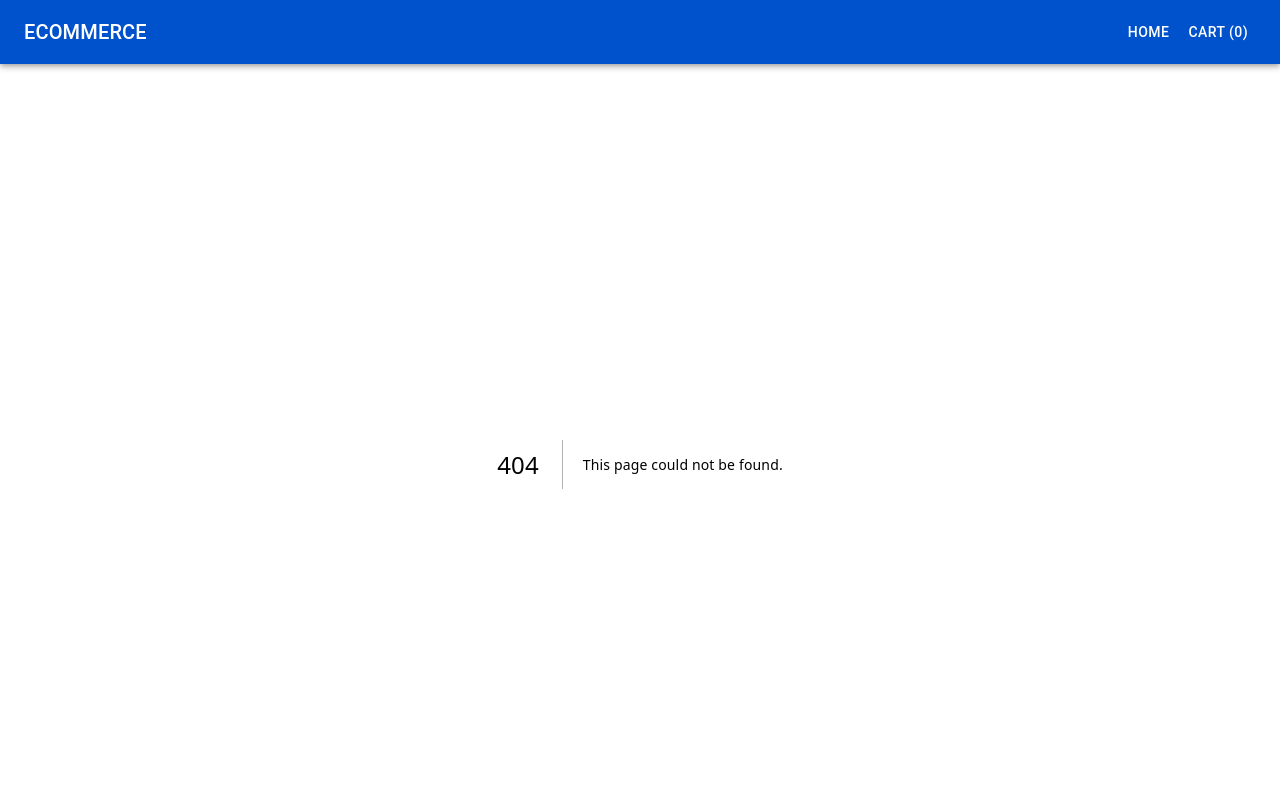
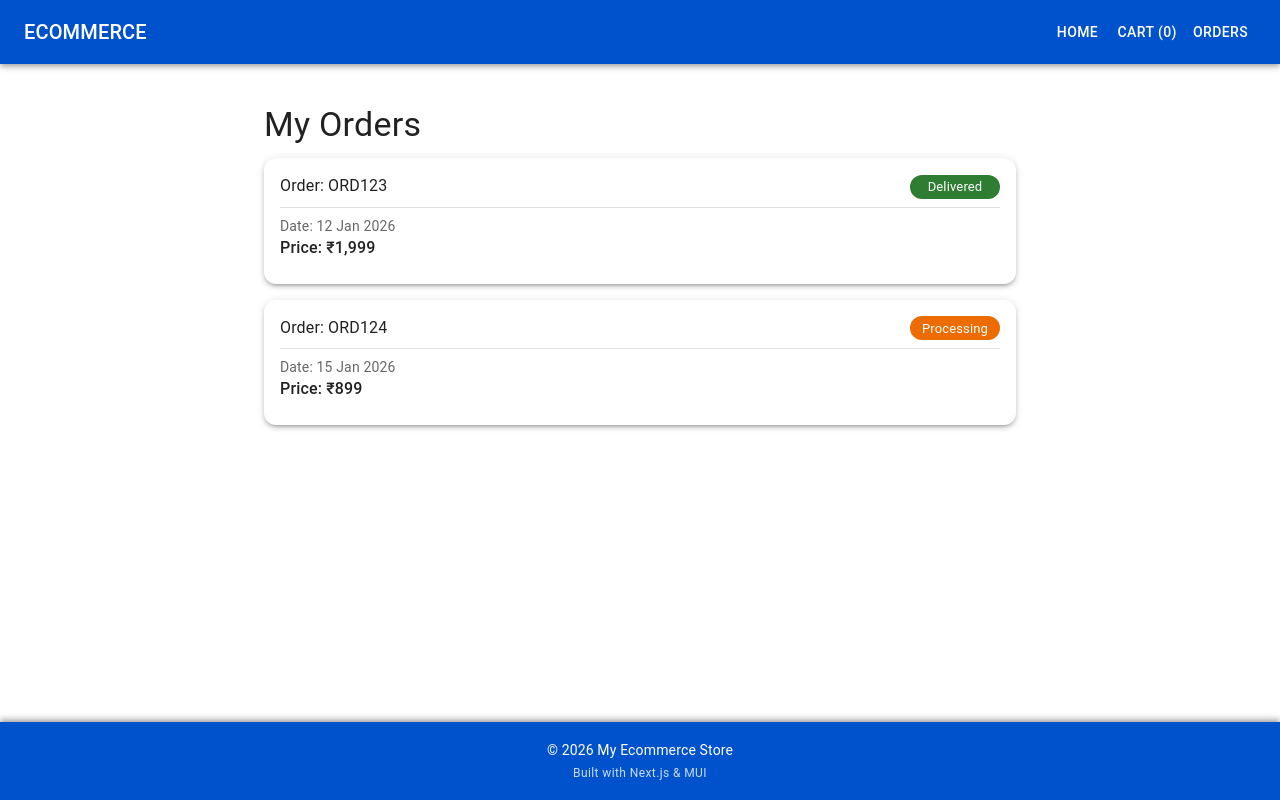
Before and after one commit to idlehax-technologies/ecommerce, a Next.js app: page /orders in a window 1280 px wide. Before the commit this address had no page. Shown: the top 800 px of the page. Built offline with nearby package versions, Linux system fonts and the light colour scheme.

Commit message:
(feat):Order Page Added

```diff
--- /dev/null
+++ b/app/orders/page.tsx
@@ -0,0 +1,87 @@
+"use client";
+
+import {
+  Box,
+  Typography,
+  Card,
+  CardContent,
+  Divider,
+  Chip,
+} from "@mui/material";
+
+const orders = [
+  {
+    id: "ORD123",
+    date: "12 Jan 2026",
+    total: "₹1,999",
+    status: "Delivered",
+  },
+  {
+    id: "ORD124",
+    date: "15 Jan 2026",
+    total: "₹899",
+    status: "Processing",
+  },
+];
+
+export default function order(){
+    return (
+        <Box p={3} maxWidth='800px' mx="auto">
+            <Typography  variant="h4" gutterBottom  sx={{mt:2}}>
+                My Orders
+            </Typography>
+            {orders.length==0&&( //Here everything we put into {} becaz JSX works like this everyhting it see as a expression .
+                <Typography color="text.secondary">
+                    No Orders Yet.
+                </Typography> //Here && not a condition it means if oder.length==0 become true the typography part will executed its a special function of jsx to work less.Means if you want to write that if something is true then it will happend {write the condition && its function}
+
+            )}
+            {orders.map((order)=>(
+                <Card key={order.id} sx={{
+                    mb:2,
+                    borderRadius: 3,
+
+                    boxShadow:3,
+                    }}>
+                    <CardContent>
+                        <Box
+                           display="flex"
+                           justifyContent="space-between"
+                           alignItems="center"
+
+                        >
+                            <Typography>
+                                Order: {order.id}
+                            </Typography>
+                            <Typography>
+                                <Chip
+                                 label={order.status}
+                                 color={order.status==="Delivered"?"success":"warning"}
+                                 size="small"
+                                 sx={{minWidth: 90,justifyContent: "center"}}
+
+
+                                />
+                            </Typography>
+
+                        </Box>
+                        <Divider sx={{my:1}}/>
+                        <Typography variant="body2" color="text.secondary">
+                            Date: {order.date}
+                        </Typography>
+                        <Typography variant="body1" fontWeight={500}>
+                            Price: {order.total}
+                        </Typography>
+
+
+                    </CardContent>
+
+                </Card>
+
+            ))}
+
+
+        </Box>
+    );
+
+}
--- a/components/Navbar.tsx
+++ b/components/Navbar.tsx
@@ -36,6 +36,13 @@ export default function Navbar() {
                     >
                         Cart ({totalItems})
                     </Button>
+                    <Button
+                        color="inherit"
+                        component={Link}
+                        href="/orders"
+                    >
+                        Orders
+                    </Button>
                 </Box>
             </Toolbar>
         </AppBar>
```
